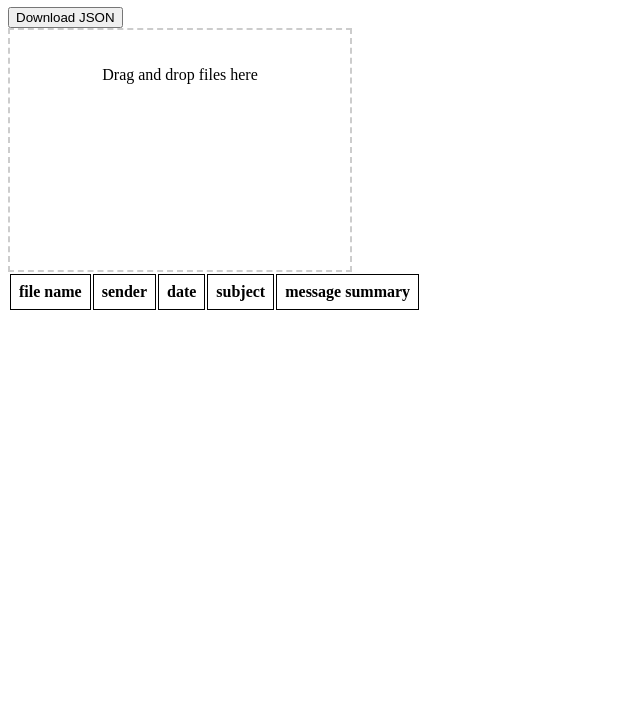
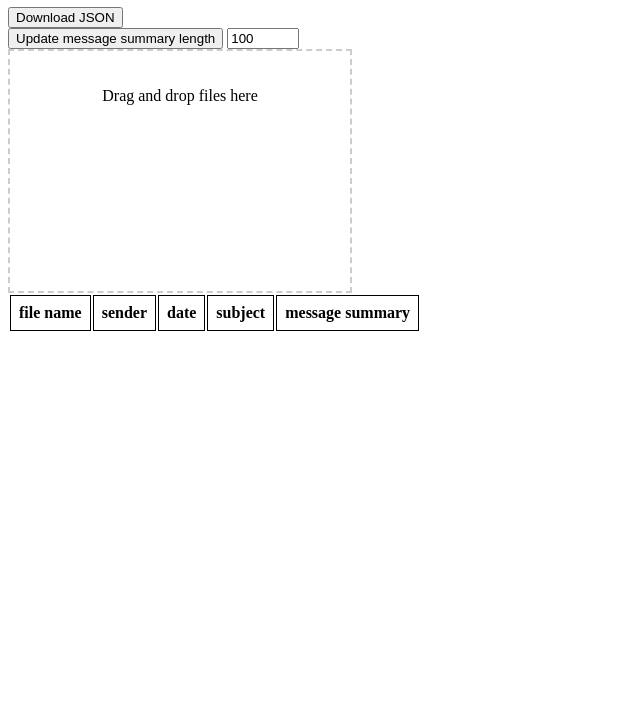
Before and after one commit to Samuel-Johnson/email_tool, a plain HTML site: page index.html in a window 1280 px wide. Shown: the part 73-800 px from the top of the page, without its empty margins (0-640 px from the left). Drawn offline with Linux system fonts and the light colour scheme.

Commit message:
added message summary length change button

```diff
--- a/drop.js
+++ b/drop.js
@@ -6,6 +6,11 @@ let droped_files = [];
 const email_files = {
     rows: [],
 };
+
+function changeCharacterLength() {
+    const maxStringLength = parseInt(document.getElementById('message-summary-length').value);
+    email_files.update(maxStringLength);
+}
 
 
 function downloadJsonObject() {
--- a/index.html
+++ b/index.html
@@ -13,6 +13,10 @@
 <body>
     <h1>Time Entry website</h1>
     <button onclick="downloadJsonObject()">Download JSON</button>
+    <div>
+        <button onclick="changeCharacterLength()">Update message summary length</button>
+        <input type="number" id="message-summary-length" value="100" min="10" max="1000" step="10">
+    </div>
 
     <div id="drop-area" style="border: 2px dashed #ccc; width: 300px; height: 200px; text-align: center; padding: 20px;">
         <p>Drag and drop files here</p>
```
